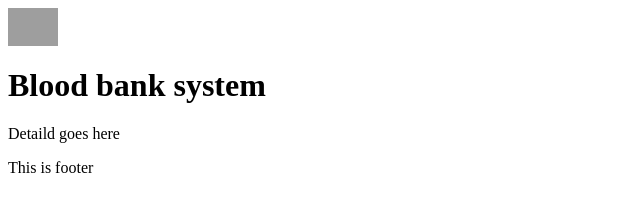
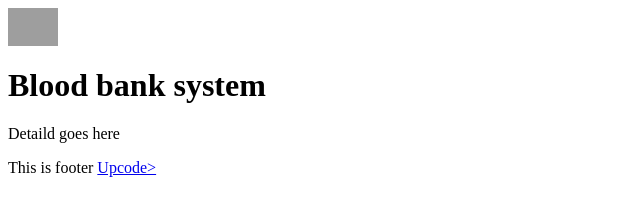
Before and after one commit to Nasneen97/demo-bloodbank-app, a plain HTML site: page index.html in a window 1280 px wide. Shown: the full height of the page, 0-640 px from the left. Drawn offline with Linux system fonts and the light colour scheme; grey boxes are pictures that could not be loaded.

Commit message:
upcode link added in home page footer

```diff
--- a/index.html
+++ b/index.html
@@ -6,6 +6,7 @@
         <p>Detaild goes here</p>
         <footer>
             This is footer
+            <a href="www.upcode.in">Upcode></a>
         </footer>
     </body>
 </html>
```
